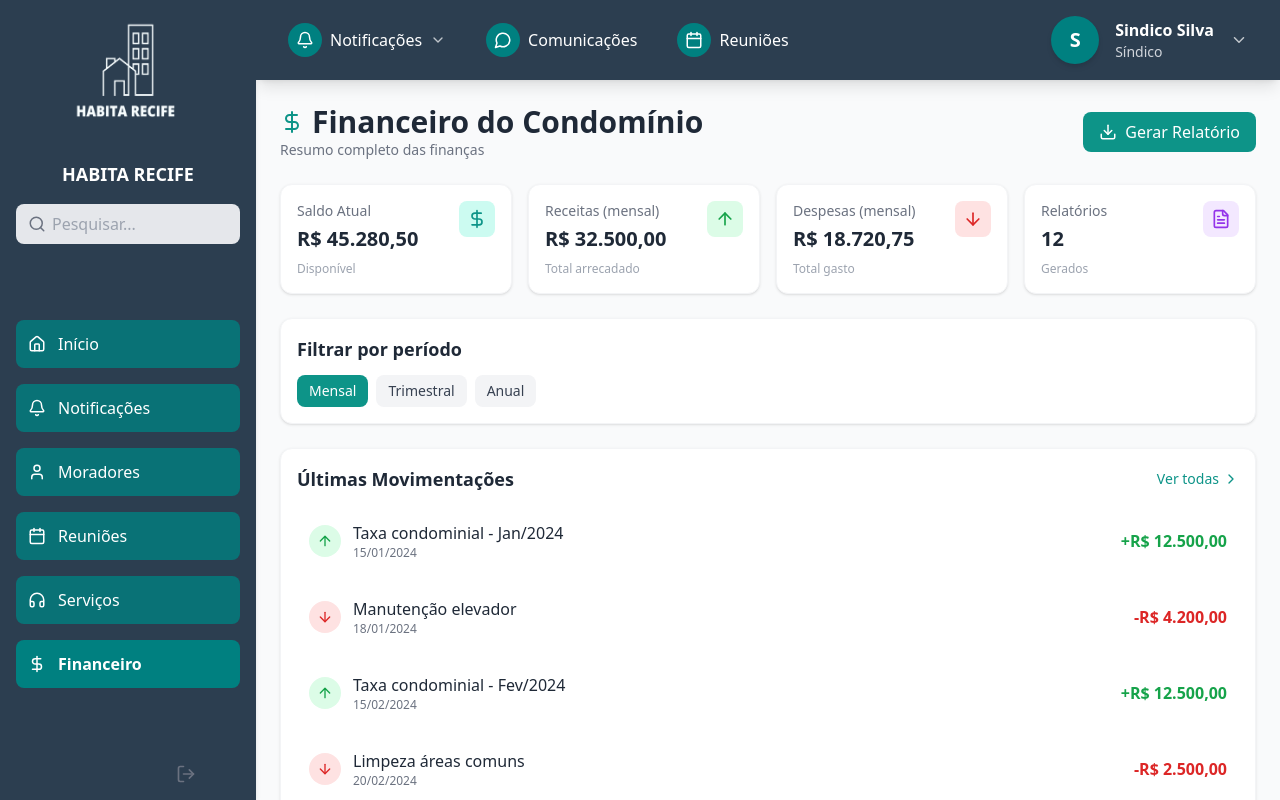
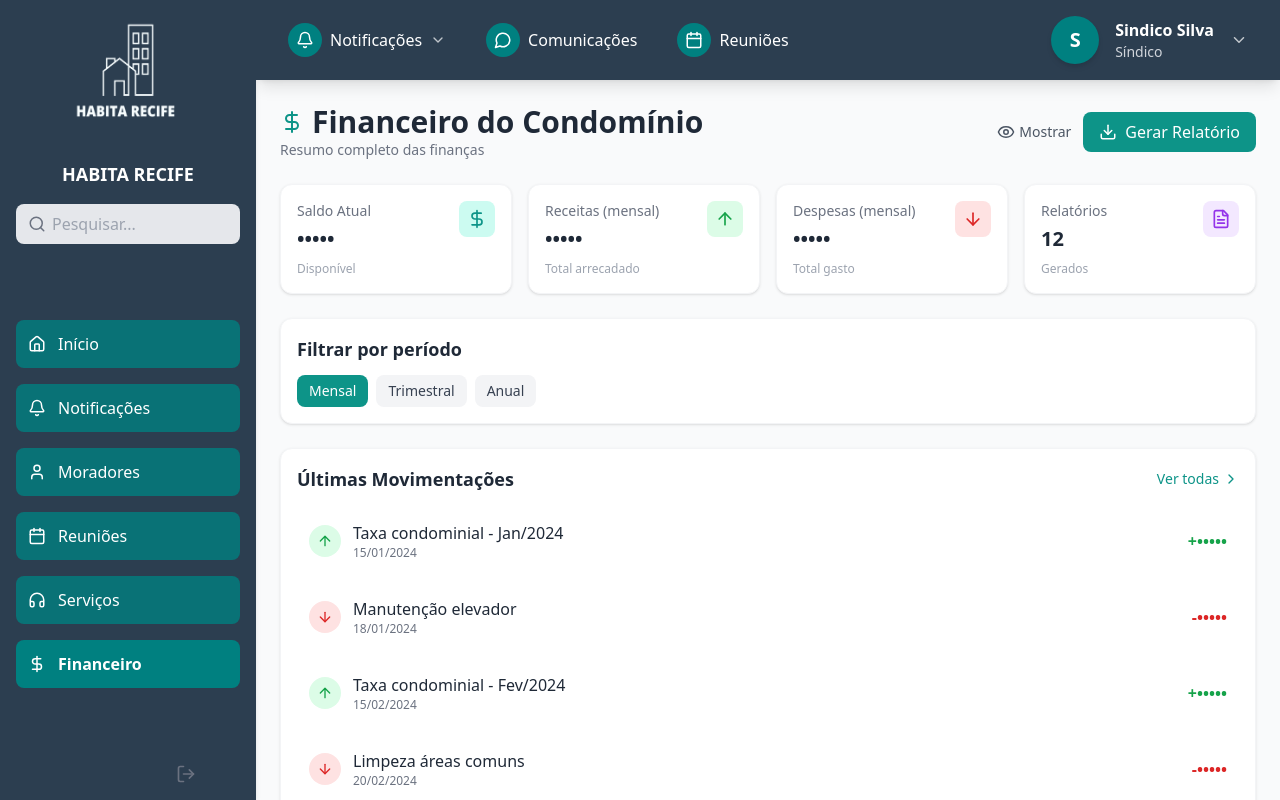
Before and after one commit to Habita-Recife/HabitaRecifeFrontend, a React (Vite) app: page /FinanceiroSindi in a window 1280 px wide. Built offline with nearby package versions, Linux system fonts and the light colour scheme.

Commit message:
Algumas melhorias

```diff
--- a/src/pages/FinanceiroSindi/index.jsx
+++ b/src/pages/FinanceiroSindi/index.jsx
@@ -1,10 +1,11 @@
 import { useState } from 'react';
 import HeaderSindi from "../../components/HeaderSindi";
 import SidebarSindi from "../../components/SideBarSindi";
-import { Download, DollarSign, ArrowUp, ArrowDown, ChevronRight, FileText, Bell } from 'lucide-react';
+import { Download, DollarSign, ArrowUp, ArrowDown, ChevronRight, FileText, Bell, Eye, EyeOff } from 'lucide-react';
 
 export function FinanceiroSindi() {
     const [periodo, setPeriodo] = useState('mensal');
+    const [mostrarValores, setMostrarValores] = useState(false);
 
     const resumoBancario = {
         saldoAtual: 45280.50,
@@ -40,6 +41,18 @@ export function FinanceiroSindi() {
         alert('Relatório gerado com sucesso!');
     };
 
+    const formatarValor = (valor) => {
+        if (mostrarValores) {
+            return valor.toLocaleString('pt-BR', {
+                style: 'currency',
+                currency: 'BRL',
+                minimumFractionDigits: 2,
+                maximumFractionDigits: 2
+            });
+        }
+        return '•••••';
+    };
+
     return (
         <div className="flex h-screen bg-gray-50">
             <SidebarSindi />
@@ -48,7 +61,7 @@ export function FinanceiroSindi() {
                 <HeaderSindi />
                 <div className="flex-1 p-4 sm:p-6 overflow-y-auto">
                     <div className="space-y-6">
-                        {/* Cabeçalho */}
+
                         <div className="flex flex-col sm:flex-row justify-between items-start sm:items-center gap-4">
                             <div>
                                 <h1 className="text-2xl sm:text-3xl font-bold text-gray-800 flex items-center gap-2">
@@ -57,6 +70,15 @@ export function FinanceiroSindi() {
                                 </h1>
                                 <p className="text-gray-500 text-sm">Resumo completo das finanças</p>
                             </div>
+                            <div className="flex items-center gap-3">
+                                <button
+                                    onClick={() => setMostrarValores(!mostrarValores)}
+                                    className="flex items-center gap-1 text-gray-600 hover:text-teal-600 transition-colors"
+                                    title={mostrarValores ? "Ocultar valores" : "Mostrar valores"}
+                                >
+                                    {mostrarValores ? <EyeOff size={18} /> : <Eye size={18} />}
+                                    <span className="text-sm">{mostrarValores ? "Ocultar" : "Mostrar"}</span>
+                                </button>
                                 <button
                                     onClick={handleGerarRelatorio}
                                     className="flex items-center gap-2 bg-teal-600 hover:bg-teal-700 text-white px-4 py-2 rounded-lg transition-colors"
@@ -65,21 +87,17 @@ export function FinanceiroSindi() {
                                     Gerar Relatório
                                 </button>
                             </div>
+                        </div>
 
-                        {/* Cards de Resumo */}
+
                         <div className="grid grid-cols-1 sm:grid-cols-2 lg:grid-cols-4 gap-4">
-                            {/* Card Saldo */}
+
                             <div className="bg-white rounded-xl shadow p-4 border border-gray-100">
                                 <div className="flex justify-between items-start">
                                     <div>
                                         <p className="text-sm text-gray-500 mb-1">Saldo Atual</p>
                                         <p className="text-xl font-bold text-gray-800 truncate">
-                                            {resumoBancario.saldoAtual.toLocaleString('pt-BR', {
-                                                style: 'currency',
-                                                currency: 'BRL',
-                                                minimumFractionDigits: 2,
-                                                maximumFractionDigits: 2
-                                            })}
+                                            {formatarValor(resumoBancario.saldoAtual)}
                                         </p>
                                     </div>
                                     <div className="bg-teal-100 p-2 rounded-lg">
@@ -89,18 +107,13 @@ export function FinanceiroSindi() {
                                 <p className="text-xs text-gray-400 mt-2">Disponível</p>
                             </div>
 
-                            {/* Card Receitas */}
+
                             <div className="bg-white rounded-xl shadow p-4 border border-gray-100">
                                 <div className="flex justify-between items-start">
                                     <div>
                                         <p className="text-sm text-gray-500 mb-1">Receitas ({periodo})</p>
                                         <p className="text-xl font-bold text-gray-800 truncate">
-                                            {resumoBancario.receitas.toLocaleString('pt-BR', {
-                                                style: 'currency',
-                                                currency: 'BRL',
-                                                minimumFractionDigits: 2,
-                                                maximumFractionDigits: 2
-                                            })}
+                                            {formatarValor(resumoBancario.receitas)}
                                         </p>
                                     </div>
                                     <div className="bg-green-100 p-2 rounded-lg">
@@ -110,18 +123,13 @@ export function FinanceiroSindi() {
                                 <p className="text-xs text-gray-400 mt-2">Total arrecadado</p>
                             </div>
 
-                            {/* Card Despesas */}
+
                             <div className="bg-white rounded-xl shadow p-4 border border-gray-100">
                                 <div className="flex justify-between items-start">
                                     <div>
                                         <p className="text-sm text-gray-500 mb-1">Despesas ({periodo})</p>
                                         <p className="text-xl font-bold text-gray-800 truncate">
-                                            {resumoBancario.despesas.toLocaleString('pt-BR', {
-                                                style: 'currency',
-                                                currency: 'BRL',
-                                                minimumFractionDigits: 2,
-                                                maximumFractionDigits: 2
-                                            })}
+                                            {formatarValor(resumoBancario.despesas)}
                                         </p>
                                     </div>
                                     <div className="bg-red-100 p-2 rounded-lg">
@@ -131,7 +139,7 @@ export function FinanceiroSindi() {
                                 <p className="text-xs text-gray-400 mt-2">Total gasto</p>
                             </div>
 
-                            {/* Card Relatórios */}
+
                             <div className="bg-white rounded-xl shadow p-4 border border-gray-100">
                                 <div className="flex justify-between items-start">
                                     <div>
@@ -146,7 +154,7 @@ export function FinanceiroSindi() {
                             </div>
                         </div>
 
-                        {/* Filtros */}
+
                         <div className="bg-white rounded-xl shadow p-4 border border-gray-100">
                             <h2 className="text-lg font-semibold text-gray-800 mb-3">Filtrar por período</h2>
                             <div className="flex flex-wrap gap-2">
@@ -171,7 +179,7 @@ export function FinanceiroSindi() {
                             </div>
                         </div>
 
-                        {/* Últimas Movimentações */}
+
                         <div className="bg-white rounded-xl shadow p-4 border border-gray-100">
                             <div className="flex justify-between items-center mb-4">
                                 <h2 className="text-lg font-semibold text-gray-800">Últimas Movimentações</h2>
@@ -193,14 +201,17 @@ export function FinanceiroSindi() {
                                         </div>
                                         <p className={`font-semibold ${mov.tipo === 'receita' ? 'text-green-600' : 'text-red-600'}`}>
                                             {mov.tipo === 'receita' ? '+' : '-'}
-                                            {mov.valor.toLocaleString('pt-BR', { style: 'currency', currency: 'BRL' })}
+                                            {mostrarValores ?
+                                                mov.valor.toLocaleString('pt-BR', { style: 'currency', currency: 'BRL' }) :
+                                                '•••••'
+                                            }
                                         </p>
                                     </div>
                                 ))}
                             </div>
                         </div>
 
-                        {/* Tabela Completa */}
+
                         <div className="bg-white rounded-xl shadow overflow-hidden border border-gray-100">
                             <div className="p-4 border-b border-gray-200">
                                 <h2 className="text-lg font-semibold text-gray-800">Histórico Completo</h2>
@@ -226,7 +237,10 @@ export function FinanceiroSindi() {
                                                     </span>
                                                 </td>
                                                 <td className={`px-4 py-3 whitespace-nowrap text-sm font-medium ${mov.tipo === 'receita' ? 'text-green-600' : 'text-red-600'}`}>
-                                                    {mov.valor.toLocaleString('pt-BR', { style: 'currency', currency: 'BRL' })}
+                                                    {mostrarValores ?
+                                                        mov.valor.toLocaleString('pt-BR', { style: 'currency', currency: 'BRL' }) :
+                                                        '•••••'
+                                                    }
                                                 </td>
                                             </tr>
                                         ))}
```
Also changed, not shown: src/components/ComponentServicos/index.jsx (+22 -7 lines). Lines whose indentation alone changed are shown as unchanged.
